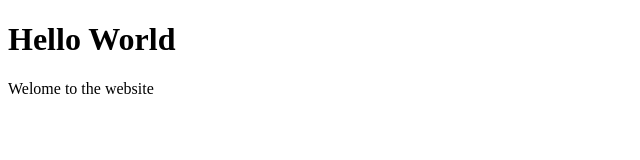
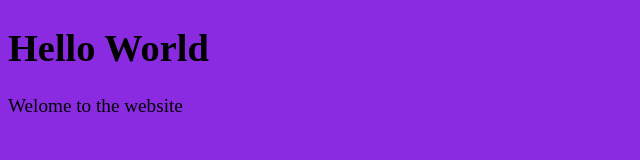
Before and after one commit to edwardhewer78-a11y/Website, a plain HTML site: page index.html in a window 1280 px wide. Shown: the whole page, without its empty margins (0-640 px from the left). Drawn offline with Linux system fonts and the light colour scheme.

Commit message:
EDIT: update Design

```diff
--- a/index.html
+++ b/index.html
@@ -5,6 +5,7 @@
     <meta http-equiv="X-UA-Compatible" content="IE=edge">
     <meta name="viewport" content="width=device-width, initial-scale=1.0">
     <title>Homepage</title>
+    <link rel="stylesheet" href="style.css">
 </head>
 <body>
     <h1>Hello World</h1>
--- /dev/null
+++ b/style.css
@@ -0,0 +1,5 @@
+body {
+    background-color: blueviolet;
+    font-size: larger;
+
+}
```
